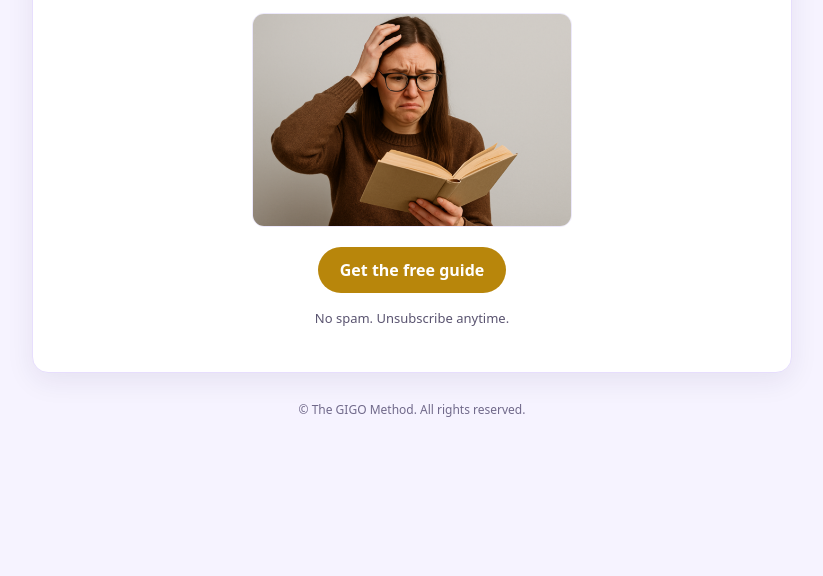
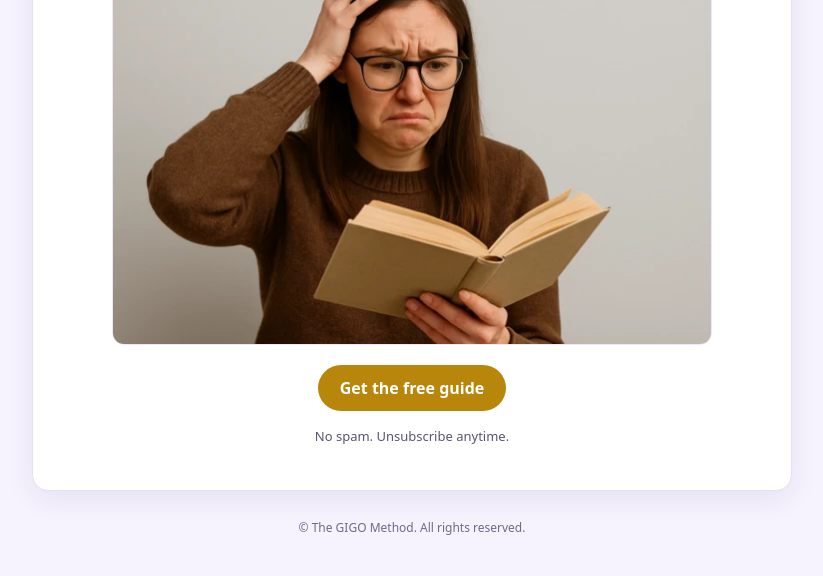
Before and after one commit to mikekennedy108/GIGO-Assets, a plain HTML site: page opt-in.html in a window 1280 px wide. Shown: the part 273-849 px from the top of the page, without its empty margins (228-1051 px from the left). Before the commit the page ends 800 px from the top, so only its background shows below. Drawn offline with Linux system fonts and the light colour scheme.

Commit message:
Update opt-in.html

```diff
--- a/opt-in.html
+++ b/opt-in.html
@@ -13,7 +13,7 @@
     .card{background:#fff;border:1px solid #e7defd;border-radius:16px;padding:32px;box-shadow:0 8px 28px rgba(43,23,75,.08);text-align:center}
     h1{margin:0 0 12px;font-size:clamp(24px,4.5vw,34px)}
     .sub{margin:0 0 16px;color:var(--muted);font-size:1.1rem}
-    .mockup{display:block;margin:16px auto 20px;max-width:320px;width:100%;height:auto;border-radius:12px;border:1px solid #ece8fb}
+    .mockup{display:block;margin:16px auto 20px;width:100%;max-width:600px;height:auto;border-radius:12px;border:1px solid #ece8fb}
     .btn{display:inline-block;background:var(--gold);color:#fff;padding:12px 22px;border-radius:999px;text-decoration:none;font-weight:700}
     .note{font-size:13px;color:var(--muted);margin-top:10px}
     footer{margin-top:28px;text-align:center;font-size:12px;color:#70698a}
@@ -25,7 +25,10 @@
       <h1>Top 20 Exam Mistakes That Cause People to Fail</h1>
       <p class="sub">Get the free guide and avoid the traps that keep exam takers stuck.</p>
 
-      <img class="mockup" src="struggling.png" loading="lazy" alt="Frustrated student before an exam">
+<img class="mockup" src="struggling.webp"
+     alt="Frustrated student before an exam"
+     width="600" height="400" loading="lazy">
+
 
       <p><a class="btn" href="https://forms.aweber.com/form/06/837915906.htm">Get the free guide</a></p>
       <p class="note">No spam. Unsubscribe anytime.</p>
```
